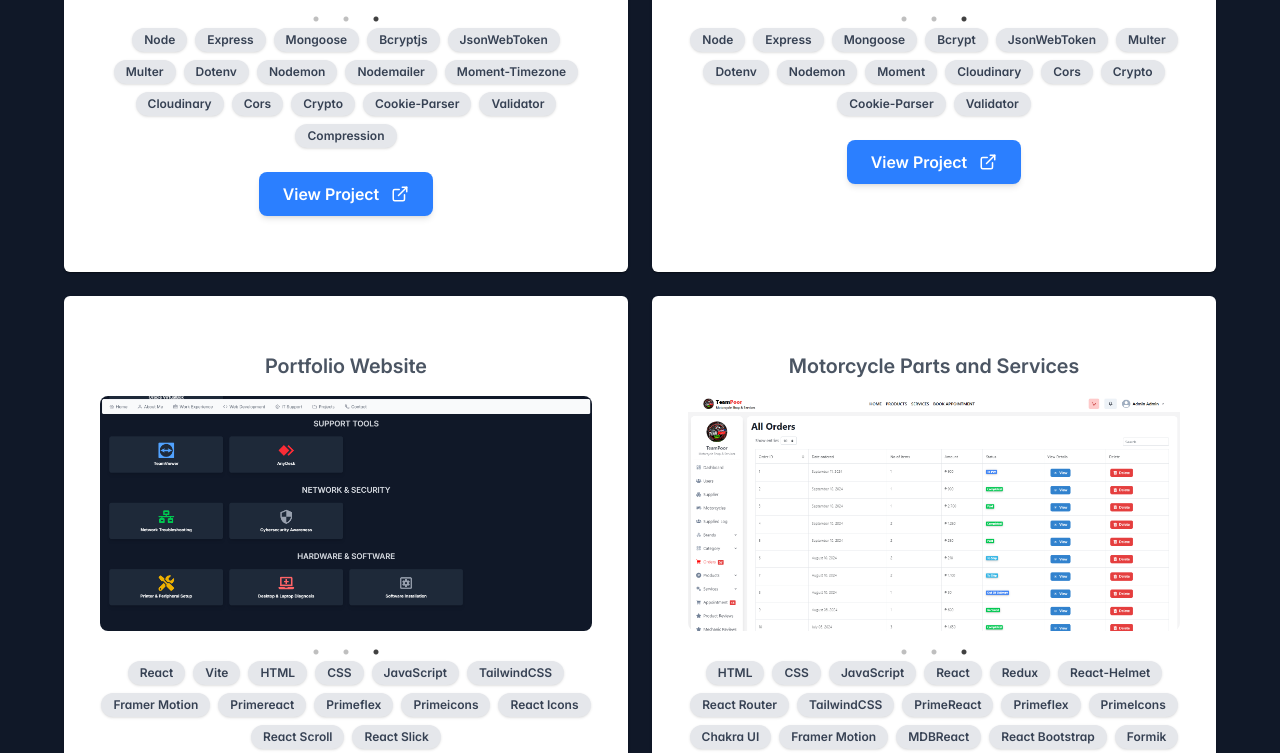
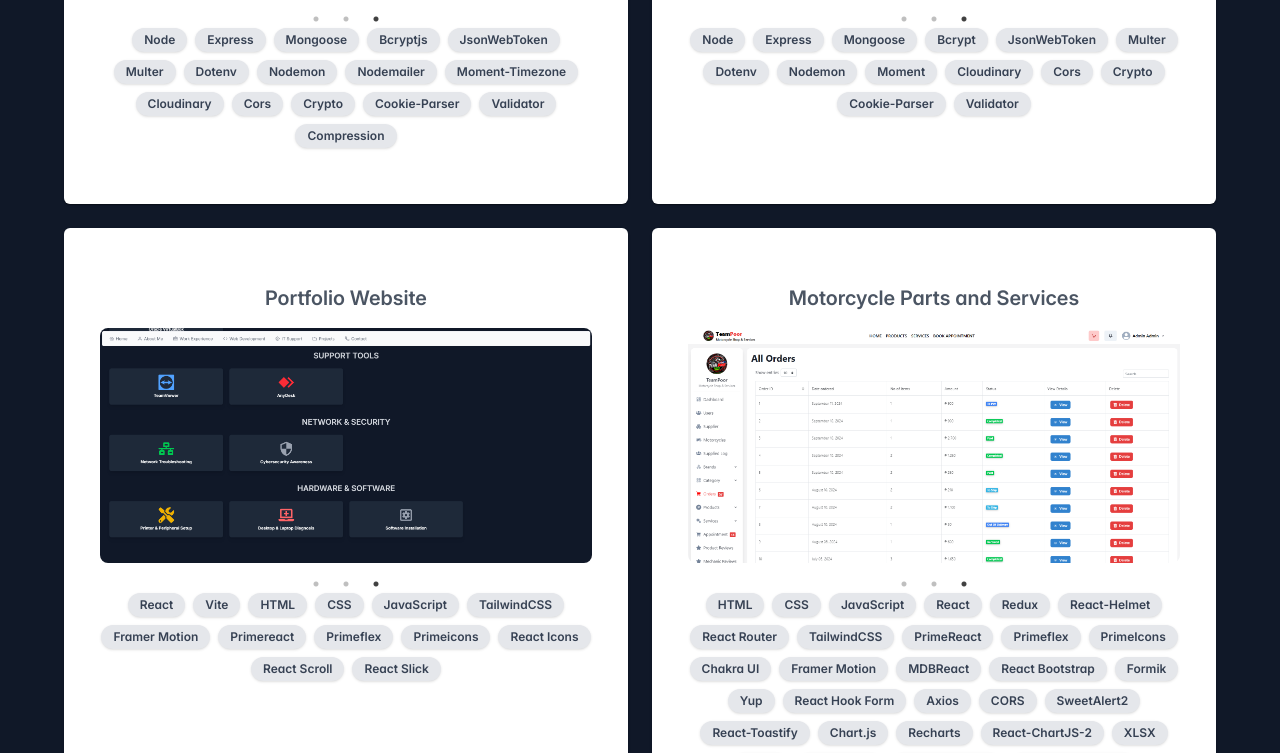
Before and after one commit to XdebronneX/pascua-portfolio, a React (Vite) app: page / in a window 1280 px wide. Shown: the part 5464-6217 px from the top of the page. Built offline with nearby package versions, Linux system fonts and the light colour scheme.

Commit message:
remove view project button

```diff
--- a/src/Projects.jsx
+++ b/src/Projects.jsx
@@ -150,7 +150,7 @@ const Projects = () => {
                         </p>
 
                         {/* Push Button to the Bottom */}
-                        <div className="mt-auto flex justify-center pt-6">
+                        {/* <div className="mt-auto flex justify-center pt-6">
                             <button
                                 className="group px-6 py-2.5 text-white font-semibold rounded-lg flex items-center gap-3
                             bg-blue-500 bg-opacity-30 backdrop-blur-md shadow-md
@@ -161,7 +161,7 @@ const Projects = () => {
                                 View Project
                                 <LuExternalLink className="text-lg transition-transform duration-300 group-hover:translate-x-1 group-hover:-translate-y-1" />
                             </button>
-                        </div>
+                        </div> */}
 
                     </Card>
                 ))}
```
